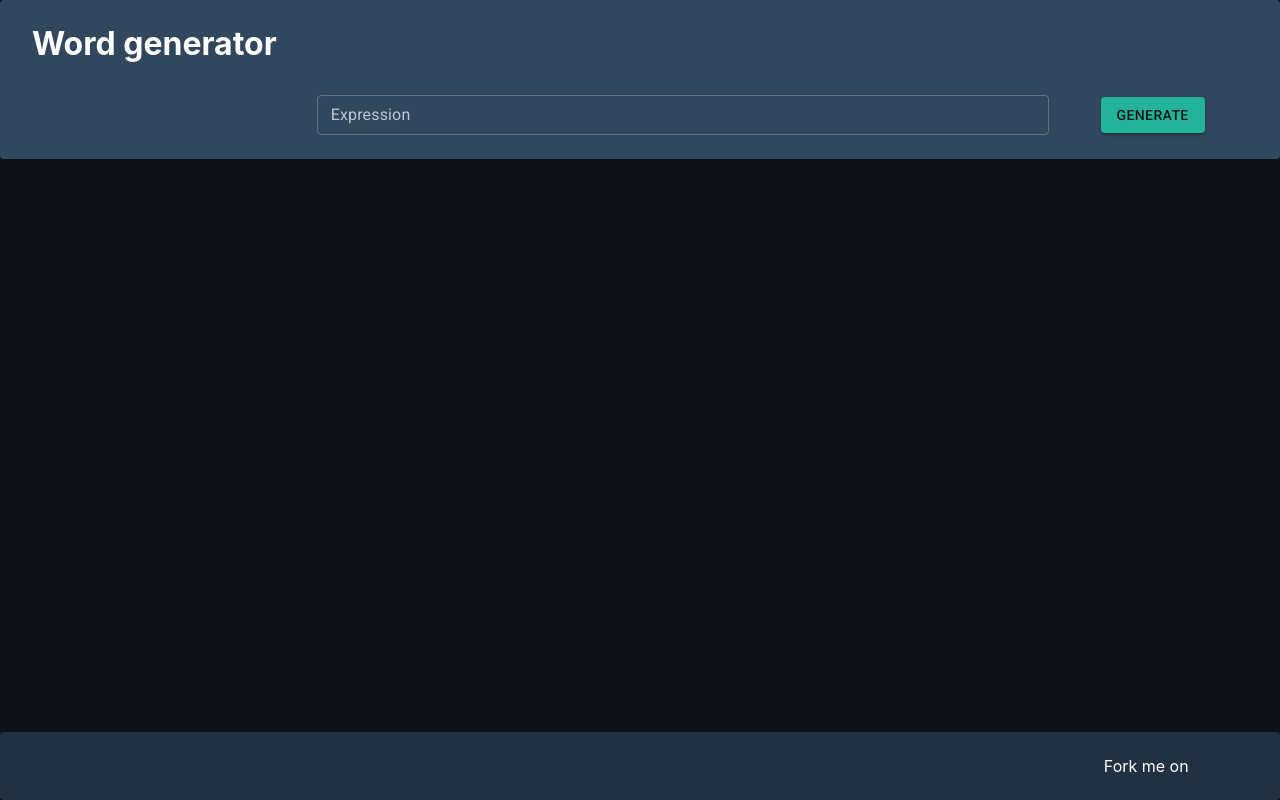
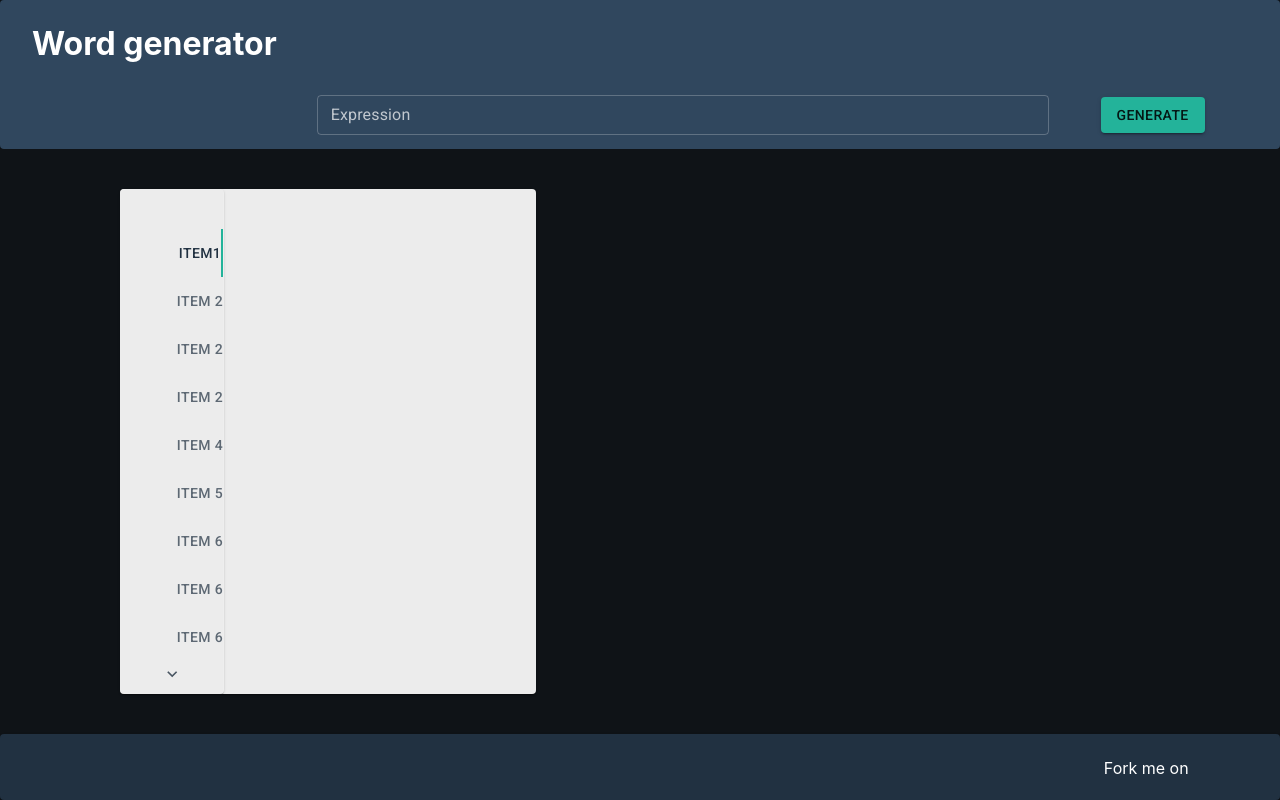
Before and after one commit to pjozsef/word-generator, a React (Create React App) app in the folder word-generator-web/frontend/: page / in a window 1280 px wide. Built offline with nearby package versions, Linux system fonts and the light colour scheme.

Commit message:
feat(web-fe): add main panel

```diff
--- a/word-generator-web/frontend/src/components/app.css
+++ b/word-generator-web/frontend/src/components/app.css
@@ -4,16 +4,19 @@
   display: flex;
   flex-flow: column nowrap;
   height: 100vh;
+  max-height: 100vh;
+  justify-content: space-between;
+  -ms-flex-align: stretch;
 }
 
 #header {
-  flex-grow: 1;
+  flex-basis: 20vh;
 }
 
 #main {
-  flex-grow: 20;
+   flex-basis: 80vh;
 }
 
 #footer {
-  flex: 1 1
+  flex-basis: 10vh;
 }
--- a/word-generator-web/frontend/src/components/app.tsx
+++ b/word-generator-web/frontend/src/components/app.tsx
@@ -16,21 +16,16 @@ type MappedDispatch = {
 type Props = MappedProps & MappedDispatch
 
 export function App(props: Props) {
-  const { command, onType, generateWord, requests } = props
+  const { command, onType, generateWord, requests, words } = props
   const { generate } = requests
   return (
     <div className="app">
       <Header command={command} onType={onType} generateWord={generateWord} isFetching={generate} />
-      <Main />
+      <Main words={words}/>
       <Footer />
     </div>
   )
 }
-
-//<DebounceInput
-// value={command}
-// debounceTimeout={500}
-// onChange={props.onType} />
 
 const mapStateToProps = (state: AppState): MappedProps => state
 
--- /dev/null
+++ b/word-generator-web/frontend/src/components/categories.tsx
@@ -0,0 +1,73 @@
+import React from 'react';
+import { makeStyles, Theme, createStyles, useTheme, Tabs } from '@material-ui/core';
+import Card from '@material-ui/core/Card';
+import Tab from '@material-ui/core/Tab';
+
+const useStyles = makeStyles((theme: Theme) =>
+    createStyles({
+        root: {
+            display: 'flex',
+            flexGrow: 1,
+            flexShrink: 0,
+          },
+          tabCard: {
+            display: 'flex',
+            width: '25%',
+            overflow: 'hidden'
+          },
+          tabs: {
+            width: '100%',
+            borderRight: `1px solid ${theme.palette.divider}`,
+          },
+    })
+)
+type Props = {
+
+}
+
+export default function Categories(props: Props) {
+    const classes = useStyles()
+    const theme = useTheme()
+    return (
+        <Card className={classes.root}>
+        <Card className={classes.tabCard}>
+          <Tabs
+            orientation="vertical"
+            variant="scrollable"
+            value={0}
+            onChange={() => {}}
+            aria-label="Vertical tabs example"
+            className={classes.tabs}
+          >
+            <Tab label="Item1" />
+            <Tab label="Item 2" />
+            <Tab label="Item 2" />
+            <Tab label="Item 2" />
+            <Tab label="Item 4" />
+            <Tab label="Item 5" />
+            <Tab label="Item 6" />
+            <Tab label="Item 6" />
+            <Tab label="Item 6" />
+            <Tab label="Item 6" />
+            <Tab label="Item 6" />
+            <Tab label="Item 6" />
+            <Tab label="Item 6" />
+            <Tab label="Item 6" />
+            <Tab label="Item 6" />
+            <Tab label="Item 6" />
+            <Tab label="Item 6" />
+            <Tab label="Item 6" />
+            <Tab label="Item 6" />
+            <Tab label="Item 6" />
+            <Tab label="Item 6" />
+            <Tab label="Item 2" />
+            <Tab label="Item 3" />
+            <Tab label="Item 4" />
+            <Tab label="Item 5" />
+            <Tab label="Item 6" />
+          </Tabs>
+        </Card>
+
+      </Card>
+    )
+}
--- a/word-generator-web/frontend/src/components/main.css
+++ /dev/null
@@ -1,6 +0,0 @@
-@import "../style/constants.css";
-
-#main {
-  background-color: var(--background);
-  color: var(--on-background);
-}
--- a/word-generator-web/frontend/src/components/main.tsx
+++ b/word-generator-web/frontend/src/components/main.tsx
@@ -1,9 +1,40 @@
 import React from 'react';
-import './main.css'
+import { makeStyles, Theme, createStyles, useTheme } from '@material-ui/core';
+import { WordsState } from '../redux/slices/words-slice';
+import Words from './words';
+import Categories from './categories';
 
-export default function Main() {
-    return (
-      <div id="main">
-      </div>
-    )
-  }
+const useStyles = makeStyles((theme: Theme) =>
+  createStyles({
+    root: {
+      background: theme.palette.background.default,
+      display: 'flex',
+      flexFlow: 'row nowrap',
+      overflow: 'hidden',
+      '& .MuiCard-root': {
+        color: theme.palette.primary.dark
+      },
+      '& > *':{
+        margin: theme.spacing(5, 15)
+      }
+    }
+  })
+)
+
+type Props = {
+  words: WordsState
+
+}
+
+export default function Main(props: Props) {
+  const { words } = props
+  const classes = useStyles()
+  const theme = useTheme()
+
+  return (
+    <div id="main" className={classes.root}>
+      <Categories></Categories>
+      <Words words={words}></Words>
+    </div>
+  )
+}
--- /dev/null
+++ b/word-generator-web/frontend/src/components/words.tsx
@@ -0,0 +1,45 @@
+import React from 'react';
+import { makeStyles, Theme, createStyles, useTheme } from '@material-ui/core';
+import Card from '@material-ui/core/Card';
+import { WordsState } from '../redux/slices/words-slice';
+
+const useStyles = makeStyles((theme: Theme) =>
+    createStyles({
+        root: {
+            flexFlow: 'column nowrap',
+            overflow: 'scroll',
+            wordWrap: 'break-word',
+            flexGrow: 0,
+            flexBasis: '30vw',
+            flexShrink: 0,
+            textAlign: 'center',
+            background: theme.palette.primary.light,
+        },
+        history: {
+            color: theme.palette.primary.contrastText
+        }
+    })
+)
+type Props = {
+    words: WordsState
+}
+
+export default function Words(props: Props) {
+    const { words } = props
+    const classes = useStyles(props)
+
+    return (
+        !!words.current[0] ? (
+            <Card className={classes.root}>
+                <Card >
+                    <div >
+                        {words.current.map((word) => (<p>{word}</p>))}
+                    </div>
+                </Card>
+                <div className={classes.history}>
+                    {words.history.map((word) => (<p>{word}</p>))}
+                </div>
+            </Card>) :
+            <Card className={classes.root} style={{ visibility: 'hidden' }}></Card>
+    )
+}
--- a/word-generator-web/frontend/src/redux/slices/requests-slice.ts
+++ b/word-generator-web/frontend/src/redux/slices/requests-slice.ts
@@ -1,4 +1,4 @@
-import {createSlice, PayloadAction } from '@reduxjs/toolkit'
+import {createSlice } from '@reduxjs/toolkit'
 import generateWord from '../async/generate-word'
 
 export type RequestStatus = "ON" | "OFF"
--- a/word-generator-web/frontend/src/redux/slices/words-slice.ts
+++ b/word-generator-web/frontend/src/redux/slices/words-slice.ts
@@ -1,14 +1,14 @@
-import { createSlice, PayloadAction, createAsyncThunk } from '@reduxjs/toolkit'
+import { createSlice } from '@reduxjs/toolkit'
 import generateWord from '../async/generate-word'
 
-type ResultState = {
+export type WordsState = {
   current: string[],
   history: string[]
 }
 
 const { reducer } = createSlice({
   name: 'words',
-  initialState: { current: [], history: [] } as ResultState,
+  initialState: { current: [], history: [] } as WordsState,
   reducers: {},
   extraReducers: builder => {
     builder.addCase(generateWord.fulfilled, (state, action) => {
```
Also changed, not shown: word-generator-web/frontend/src/redux/slices/categories-slice.ts (added, +34 -0 lines).
